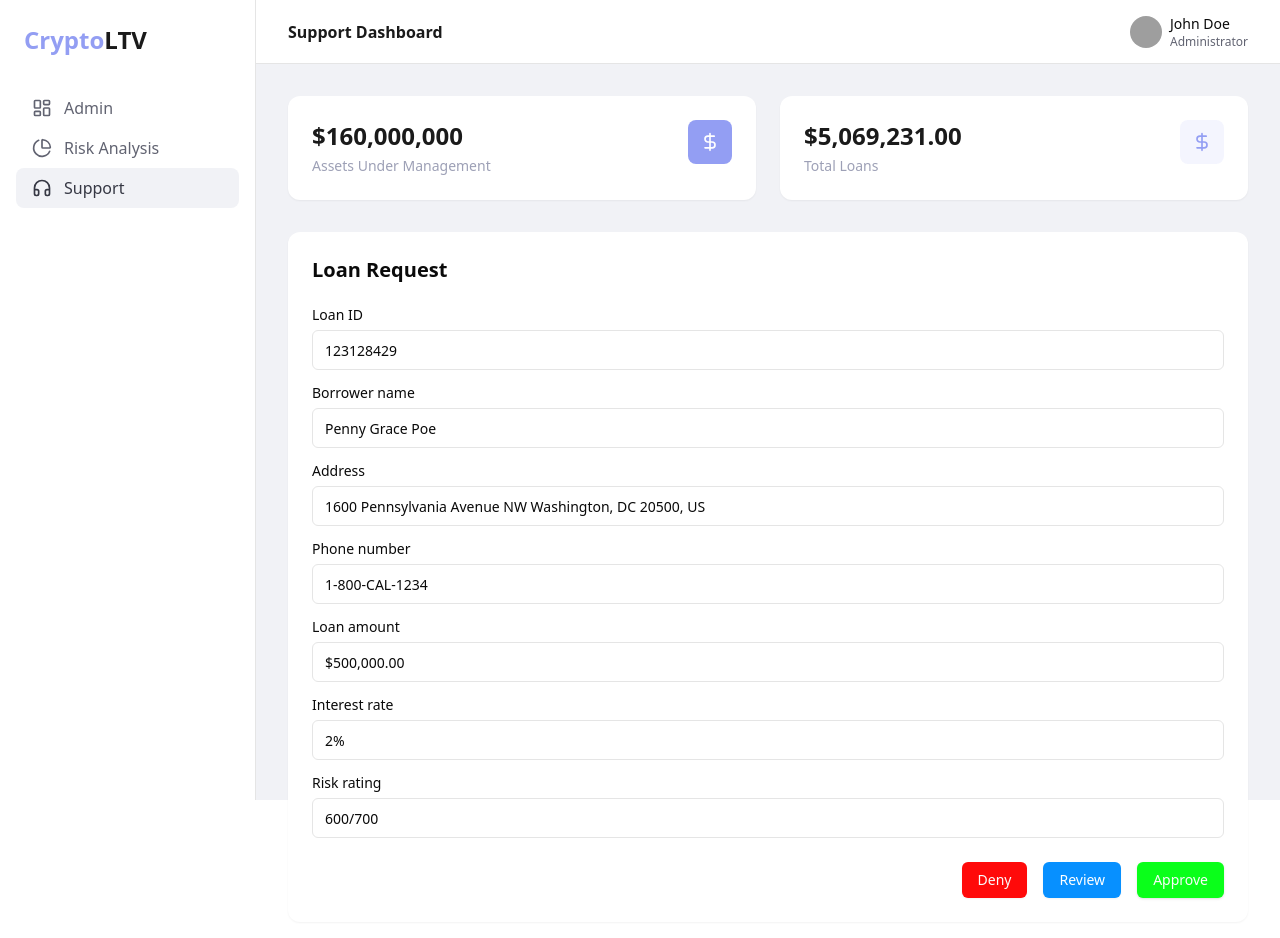
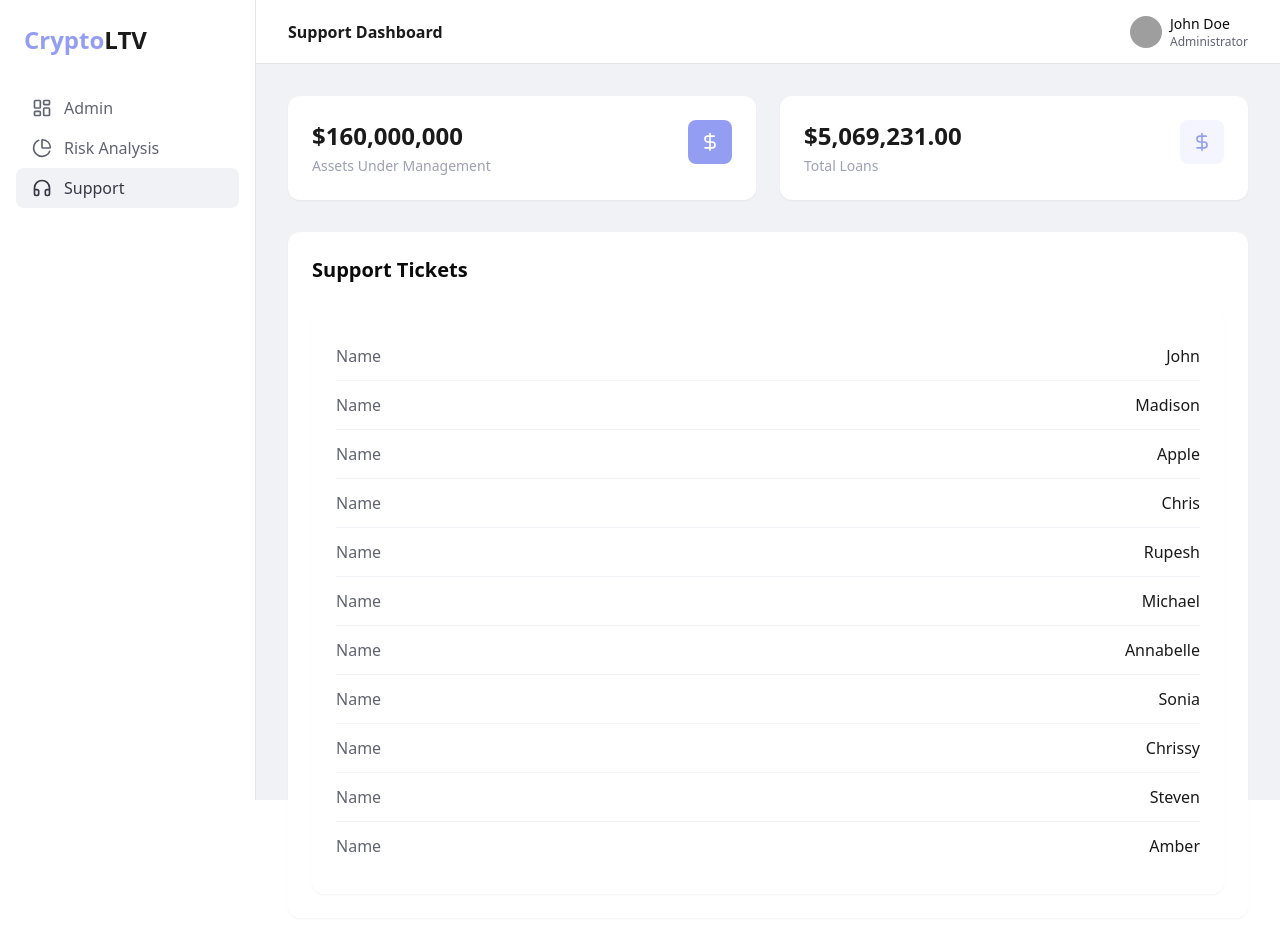
Before and after one commit to DanielCoder834/CryptoVerify, a Next.js app in the folder my-app/: page /admin in a window 1280 px wide. Both pictures are taken after a click on the button "Support". Shown: the top 938 px of the page. Built offline with nearby package versions, Linux system fonts and the light colour scheme; grey boxes are pictures that could not be loaded.

Commit message:
final push

```diff
--- a/my-app/components/support-view.tsx
+++ b/my-app/components/support-view.tsx
@@ -1,6 +1,7 @@
 import { Button } from "@/components/ui/button"
 import { Input } from "@/components/ui/input"
 import { Label } from "@/components/ui/label"
+import { cn } from "@/lib/utils"
 
 import { collection, setDoc, doc } from "firebase/firestore";
 
@@ -20,51 +21,37 @@ export function SupportView() {
 
     return (
         <div className="bg-white rounded-xl p-6 shadow-sm">
-            <h2 className="text-xl font-semibold mb-6">Loan Request</h2>
-            <div className="grid gap-6">
-                <div className="grid gap-4">
-                    <div className="grid gap-2">
-                        <Label htmlFor="loan-id">Loan ID</Label>
-                        <Input id="loan-id" value="123128429" readOnly />
-                    </div>
-                    <div className="grid gap-2">
-                        <Label htmlFor="borrower-name">Borrower name</Label>
-                        <Input id="borrower-name" value="Penny Grace Poe" readOnly />
-                    </div>
-                    <div className="grid gap-2">
-                        <Label htmlFor="address">Address</Label>
-                        <Input id="address" value="1600 Pennsylvania Avenue NW Washington, DC 20500, US" readOnly />
-                    </div>
-                    <div className="grid gap-2">
-                        <Label htmlFor="phone">Phone number</Label>
-                        <Input id="phone" value="1-800-CAL-1234" readOnly />
-                    </div>
-                    <div className="grid gap-2">
-                        <Label htmlFor="loan-amount">Loan amount</Label>
-                        <Input id="loan-amount" value="$500,000.00" readOnly />
-                    </div>
-                    <div className="grid gap-2">
-                        <Label htmlFor="interest">Interest rate</Label>
-                        <Input id="interest" value="2%" readOnly />
-                    </div>
-                    <div className="grid gap-2">
-                        <Label htmlFor="risk">Risk rating</Label>
-                        <Input id="risk" value="600/700" readOnly />
-                    </div>
-                </div>
-
-                <div className="flex justify-end gap-4">
-                    <Button variant="destructive" className="bg-[#ff0a0a] hover:bg-[#ff0a0a]/90">
-                        Deny
-                    </Button>
-                    <Button variant="secondary" className="bg-[#0790ff] text-white hover:bg-[#0790ff]/90">
-                        Review
-                    </Button>
-                    <Button variant="default" className="bg-[#0aff1a] hover:bg-[#0aff1a]/90">
-                        Approve
-                    </Button>
-                </div>
+            <h2 className="text-xl font-semibold mb-6">Support Tickets</h2>
+            <div className="bg-white rounded-xl p-6 shadow-sm">
+                <LoanDetailRow label="Name" value="John" />
+                <LoanDetailRow label="Name" value="Madison" />
+                <LoanDetailRow label="Name" value="Apple" />
+                <LoanDetailRow label="Name" value="Chris" />
+                <LoanDetailRow label="Name" value="Rupesh" />
+                <LoanDetailRow label="Name" value="Michael" />
+                <LoanDetailRow label="Name" value="Annabelle" />
+                <LoanDetailRow label="Name" value="Sonia" />
+                <LoanDetailRow label="Name" value="Chrissy" />
+                <LoanDetailRow label="Name" value="Steven" />
+                <LoanDetailRow label="Name" value="Amber" />
             </div>
         </div>
     )
 }
+
+function LoanDetailRow({
+    label,
+    value,
+    valueClassName,
+}: {
+    label: string
+    value: string
+    valueClassName?: string
+}) {
+    return (
+        <div className="flex items-center justify-between py-3 border-b border-[#f1f2f6] last:border-0">
+            <div className="text-[#616371]">{label}</div>
+            <div className={cn("text-[#1a1a1a]", valueClassName)}>{value}</div>
+        </div>
+    )
+}
```
Also changed, not shown: 1 other file (tests, documents, lock files or other folders).
